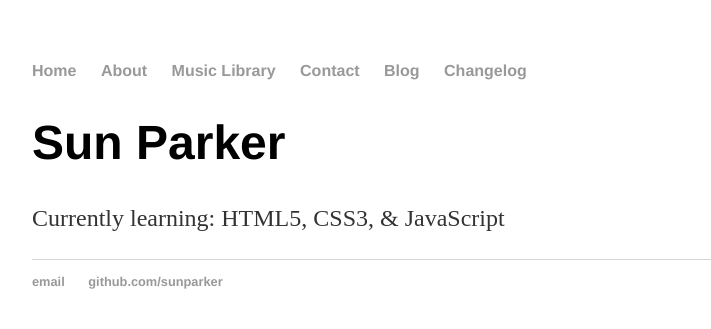
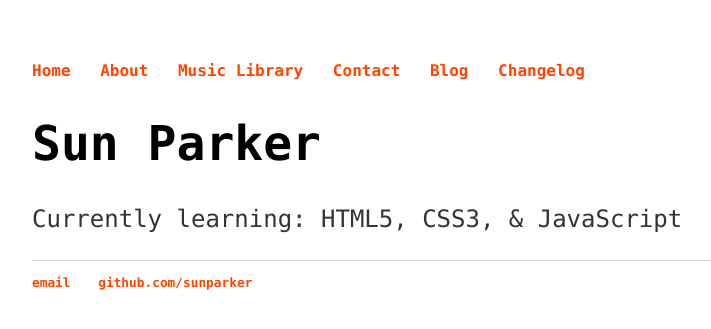
Before and after one commit to sunparker/sunparker.github.io, a Jekyll site: the page built from index.html, in a window 1280 px wide. Shown: the top 329 px of the page, without its empty margins (160-871 px from the left). Built offline with Jekyll 4.4.1, drawn with Linux system fonts in a browser that asks for light colours.

Commit message:
Add files via upload

```diff
--- a/css/main.css
+++ b/css/main.css
@@ -1,29 +1,67 @@
-body { margin: 60px auto; width: 70%; }
+body {
+  margin: 60px auto; width: 70%;
+  font-family: 'Consolas';
+}
 
-a { text-decoration: none; color: #999; }
-a:hover { text-decoration: underline; }
+a {
+  text-decoration: none;
+  color: orangered;
+}
 
-p, ul { font-size: 1.5em; line-height: 1.4em; color: #333; }
+a:hover {
+  text-decoration: underline;
+  color: orange;
+}
 
-h1, h2, h3, h4 { font-family: 'Helvetica', 'Arial', 'Sans-Serif'; }
-h1 { font-size: 3em;  }
-h2 { font-size: 2.7em; }
-h3 { font-size: 2.3em; }
-h4 { font-size: 1.9em; }
+p, ul {
+  font-size: 1.5em; line-height: 1.4em; color: #333;
+}
 
-nav ul, footer ul { font-size: 1em; font-family: 'Helvetica', 'Arial', 'Sans-Serif'; padding: 0px; list-style: none; font-weight: bold; }
-nav ul li, footer ul li { display: inline; margin-right: 20px; }
+h1, h2, h3, h4 {
+  font-family: 'Consolas';
+}
 
-footer { border-top: 1px solid #d5d5d5; font-size: .8em; }
+h1 {
+  font-size: 3em;
+}
+
+h2 {
+  font-size: 2.7em;
+}
+
+h3 {
+  font-size: 2.3em;
+}
+
+h4 {
+  font-size: 1.9em;
+}
+
+nav ul, footer ul {
+  font-size: 1em; font-family: 'Consolas';
+  padding: 0px;
+  list-style: none;
+  font-weight: bold;
+}
+
+nav ul li, footer ul li {
+  display: inline;
+  margin-right: 20px;
+}
+
+footer {
+  border-top: 1px
+  solid #d5d5d5;
+  font-size: .8em;
+}
 
 /* Blog */
-ul.posts { margin: 20px auto 40px; font-size: 1.5em; }
-ul.posts li { list-style: none; }
+ul.posts {
+  margin: 20px
+  auto 40px;
+  font-size: 1.5em;
+}
 
-/* CV */
-.cv { margin: 0px 0px 60px; }
-.cv h1 { font-size: 3em; }
-.cv h2 { font-size: 2em; }
-.cv address, .cv .download { font-family: 'Helvetica', 'Arial', 'Sans-Serif'; }
-.cv address, .cv p { font-size: 1.2em; }
-.cv .download { float: right; font-size: .8em; text-transform: uppercase; }
+ul.posts li {
+  list-style: none;
+}
```
